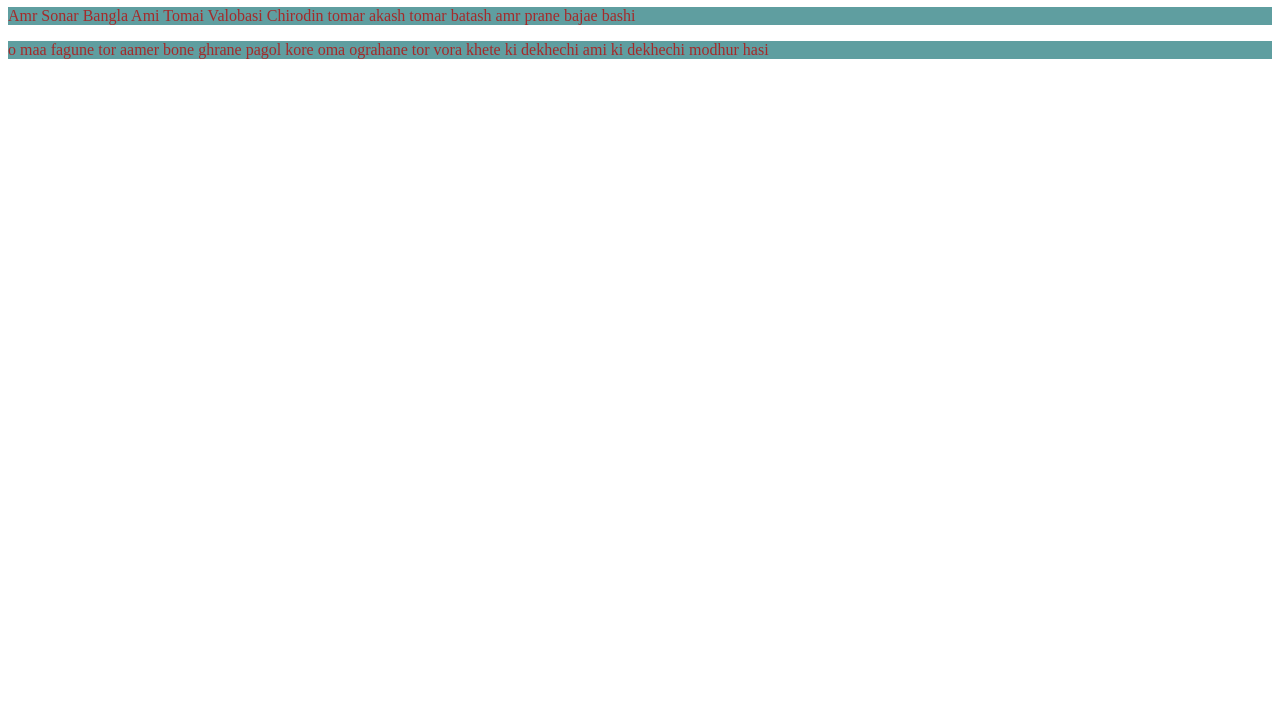
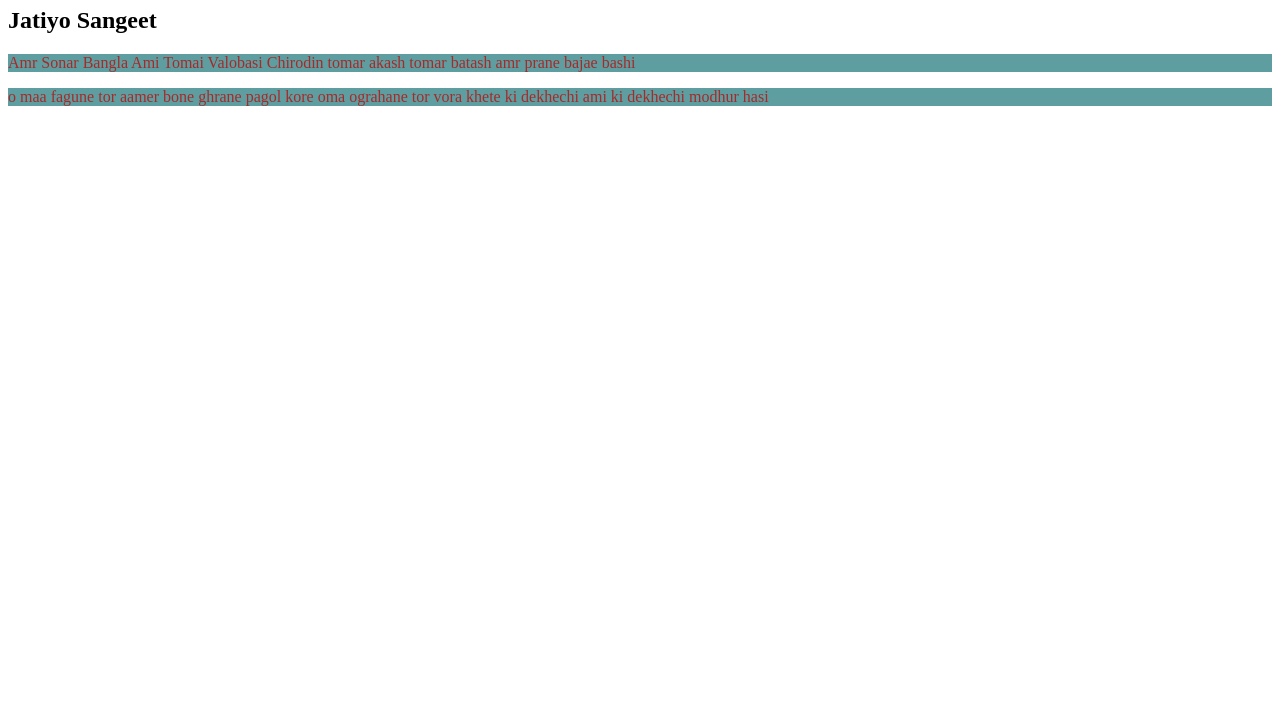
Before and after one commit to NajmunNahar1/my-first-repo, a plain HTML site: page index.html in a window 1280 px wide. Shown: the part 73-800 px from the top of the page. Drawn offline with Linux system fonts and the light colour scheme.

Commit message:
stlye-change

```diff
--- a/index.html
+++ b/index.html
@@ -11,6 +11,7 @@
     <h1>Amr sonar bangla
 
     </h1>
+    <h2>Jatiyo Sangeet</h2>
     <p>Amr Sonar Bangla
         Ami Tomai Valobasi
         Chirodin tomar akash
@@ -18,7 +19,7 @@
         amr prane
         bajae bashi
     </p>
-    <p id="2nd line"> o maa fagune tor aamer bone ghrane
+    <p id="2nd-line"> o maa fagune tor aamer bone ghrane
         pagol kore
         oma ograhane tor vora khete
         ki dekhechi
```
